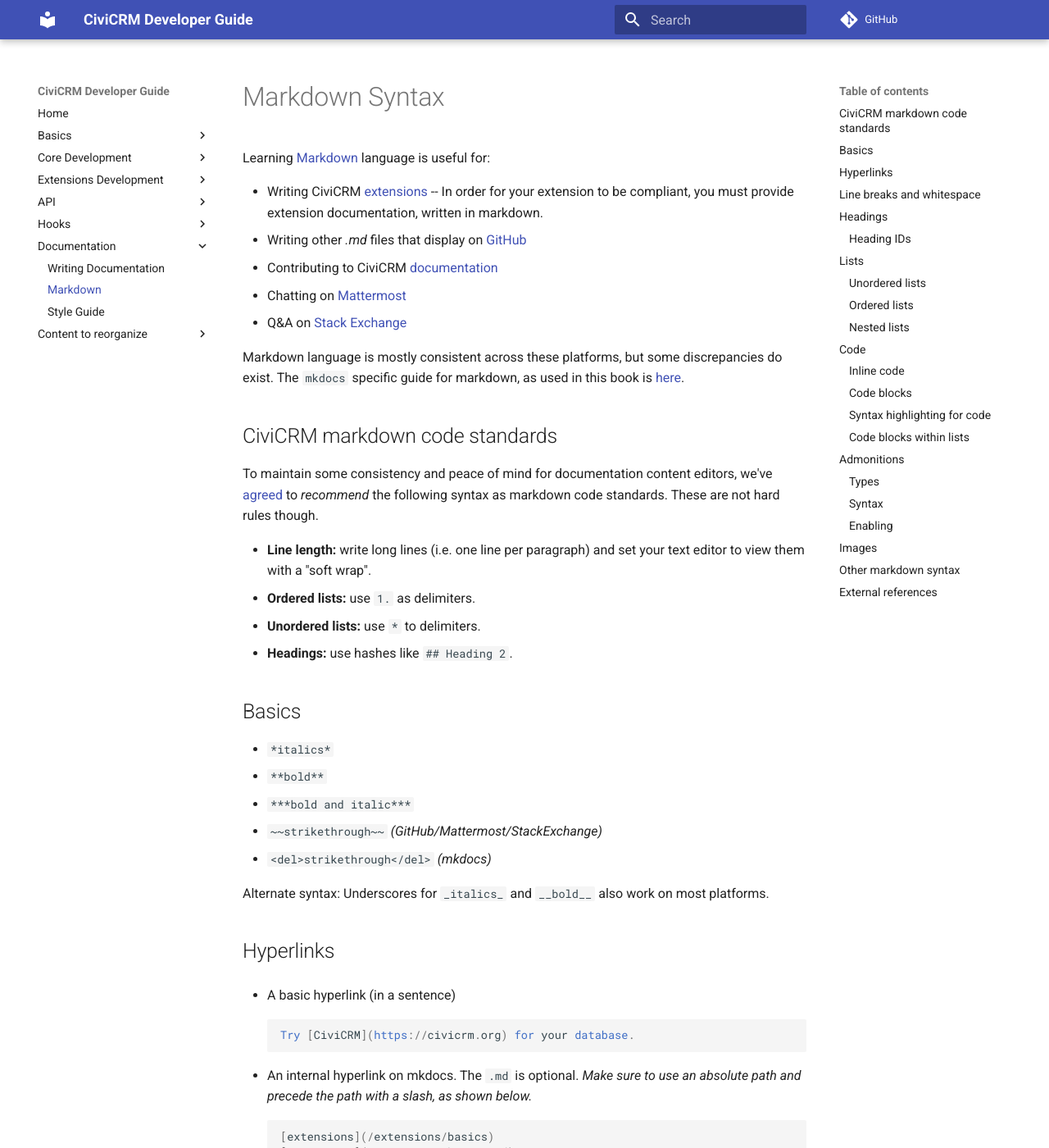
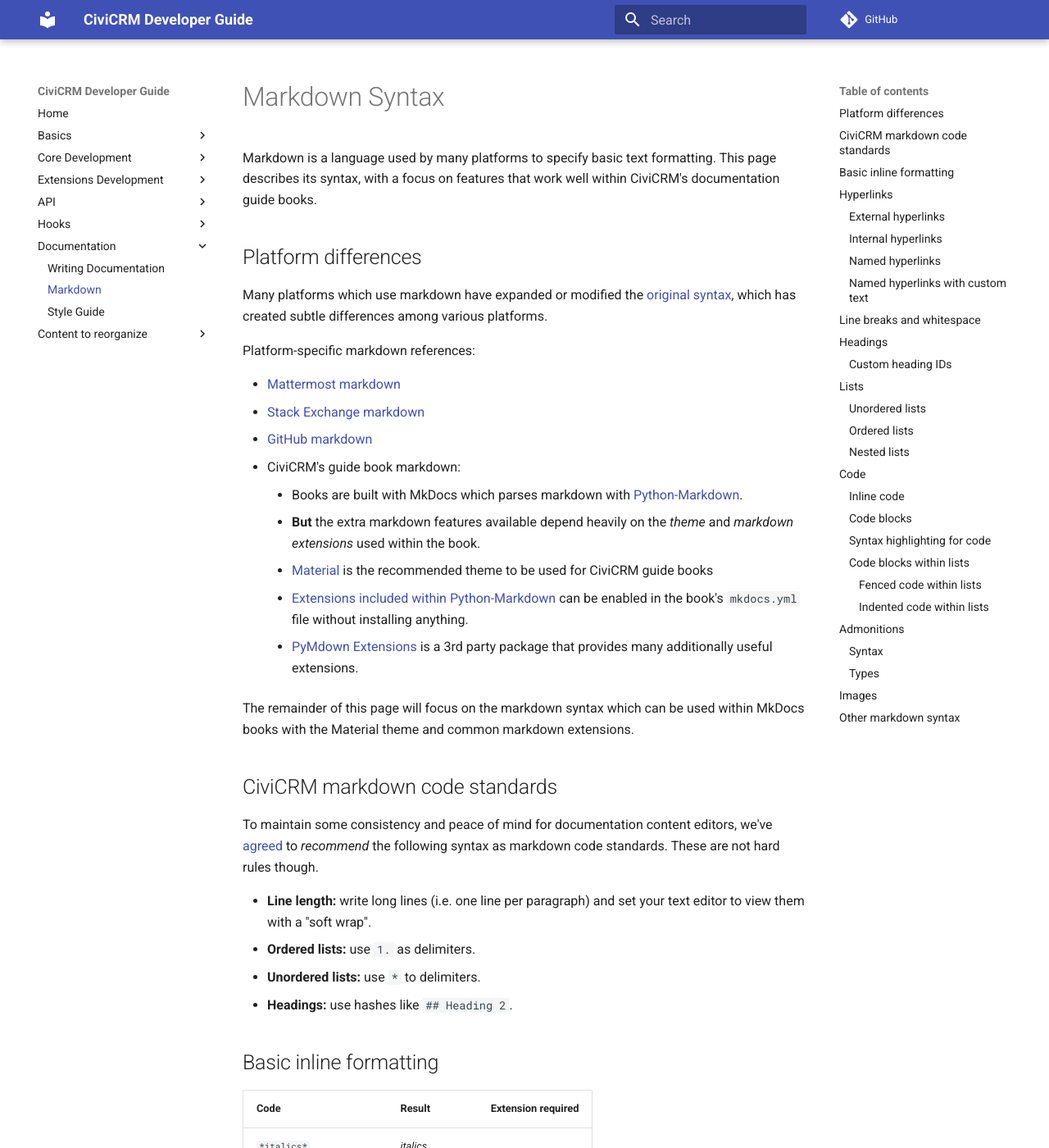
Before and after one commit to civicrm/civicrm-dev-docs, an MkDocs documentation site: the page built from docs/markdownrules.md, in a window 1280 px wide and 1400 px high. Shown: the whole window at 82% size. Built offline with MkDocs 1.6.1 and Material for MkDocs 9.7.7, drawn with Linux system fonts in a browser that asks for light colours; comment, search, counter and statistics services are not loaded; old or Windows-style settings are respelled for this version of MkDocs; some of the changed text lies outside the part shown.

Commit message:
meta docs - improvements after the switch to Material Closes #90

`````diff
--- a/docs/markdownrules.md
+++ b/docs/markdownrules.md
@@ -1,21 +1,25 @@
 # Markdown Syntax
 
-Learning [Markdown](https://en.wikipedia.org/wiki/Markdown)
-language is useful for:
+Markdown is a language used by many platforms to specify basic text formatting. This page describes its syntax, with a focus on features that work well within CiviCRM's documentation guide books.
 
-*   Writing CiviCRM [extensions](extend) -- In order for your extension to be
-    compliant, you must provide extension documentation, written in markdown.
-*   Writing other *.md* files that display on [GitHub]
-*   Contributing to CiviCRM [documentation](documentation)
-*   Chatting on [Mattermost](http://chat.civicrm.org)
-*   Q&A on [Stack Exchange](http://civicrm.stackexchange.com)
 
-[GitHub]: https://github.com
+## Platform differences
 
-Markdown language is mostly consistent across these platforms, but some
-discrepancies do exist. The `mkdocs` specific guide for markdown, as used in
-this book is
-[here](http://www.mkdocs.org/user-guide/writing-your-docs).
+Many platforms which use markdown have expanded or modified the [original syntax](https://daringfireball.net/projects/markdown/syntax), which has created subtle differences among various platforms.
+
+Platform-specific markdown references:
+
+* [Mattermost markdown](https://docs.mattermost.com/help/messaging/formatting-text.html)
+* [Stack Exchange markdown](http://stackoverflow.com/editing-help)
+* [GitHub markdown](https://help.github.com/categories/writing-on-github/)
+* CiviCRM's guide book markdown:
+    * Books are built with MkDocs which parses markdown with [Python-Markdown](https://pythonhosted.org/Markdown/).
+    * **But** the extra markdown features available depend heavily on the *theme* and *markdown extensions* used within the book.
+    * [Material](http://squidfunk.github.io/mkdocs-material/) is the recommended theme to be used for CiviCRM guide books
+    * [Extensions included within Python-Markdown](https://pythonhosted.org/Markdown/extensions/) can be enabled in the book's `mkdocs.yml` file without installing anything.
+    * [PyMdown Extensions](http://facelessuser.github.io/pymdown-extensions/) is a 3rd party package that provides many additionally useful extensions.
+
+The remainder of this page will focus on the markdown syntax which can be used within MkDocs books with the Material theme and common markdown extensions.
 
 
 ## CiviCRM markdown code standards {:#standards}
@@ -28,13 +32,16 @@
 * **Headings:** use hashes like `## Heading 2`.
 
 
-## Basics
+## Basic inline formatting
 
-*   `*italics*`
-*   `**bold**`
-*   `***bold and italic***`
-*   `~~strikethrough~~` *(GitHub/Mattermost/StackExchange)*
-*   `<del>strikethrough</del>` *(mkdocs)*
+| Code | Result | Extension required |
+| :-- | :-- | :-- |
+| `*italics*` | *italics* |  |
+| `**bold**` | **bold** |  |
+| `***bold and italic***` | ***bold and italic*** |  |
+| `` `monospace` `` | `monospace` |  |
+| `~~strikethrough~~` | ~~strikethrough~~ | [Tilde](http://facelessuser.github.io/pymdown-extensions/extensions/tilde/) |
+| `==highlight==` | ==highlight== | [Mark](http://facelessuser.github.io/pymdown-extensions/extensions/mark/) |
 
 Alternate syntax: Underscores for `_italics_` and `__bold__` also work on most
 platforms.
@@ -42,34 +49,51 @@
 
 ## Hyperlinks
 
-*   A basic hyperlink (in a sentence)
+### External hyperlinks
 
-        Try [CiviCRM](https://civicrm.org) for your database.
+A basic external hyperlink in a sentence:
 
-*   An internal hyperlink on mkdocs. The `.md` is optional.
-    *Make sure to use an absolute path and precede the path with a slash,
-    as shown below.*
+```
+Try [CiviCRM](https://civicrm.org) for your database.
+```
 
-        [extensions](/extensions/basics)
-        [extensions](/extensions/basics.md)
+### Internal hyperlinks
 
-*   With long URLs, the following syntax is better.
+An internal hyperlink on mkdocs. Both of the following syntaxes work because the `.md` is optional. *Make sure to use an absolute path and precede the path with a slash, as shown below.*
 
-        See [this issue][CRM-19799] for more details.
+```
+[extensions](/extensions/basics)
+[extensions](/extensions/basics.md)
+```
 
-        [CRM-19799]: https://issues.civicrm.org/jira/browse/CRM-19799
+### Named hyperlinks
 
-    -   The second line can be placed anywhere in the file.
-    -   Optionally, if the link ID ("CRM-19799" in this case) is omitted, you
-        can use the link text ("this issue") to reference the link in the
-        second line.
+If you're using a one link in many place throughout a page, you can define the URL in one place as follows
+
+```
+See [CRM-1234] for more details.
+
+My favorite issue is [CRM-1234].
+
+[CRM-1234]: https://issues.civicrm.org/jira/browse/CRM-1234
+```
+
+(The third line can be placed anywhere in the file.)
+
+### Named hyperlinks with custom text
+
+```
+After learning [how to foo a bar][foobar], then you can party!
+
+[foobar]: https://example.com/foobar
+```
 
 
 ## Line breaks and whitespace
 
 **Single line breaks** in markdown code are eliminated in display:
 
-```md
+```
 This text will all show up
 on the
 same
@@ -82,7 +106,7 @@
 
 **Double line breaks** create separate paragraphs:
 
-```md
+```
 This is
 one paragraph.
 
@@ -108,7 +132,7 @@
 An alternate syntax called "setext style headers" works for h1 and h2 as
 follows (but please avoid creating new content with this syntax).
 
-```md
+```
 Heading 1
 =========
 
@@ -116,77 +140,66 @@
 ---------
 ```
 
-### Heading IDs
+### Custom heading IDs
 
-Heading IDs allow you to link to specific sections in a page by appending
-the heading ID to the page URL. Most markdown platforms (e.g. MkDocs, GitHub)
-automatically set a heading ID for every heading and do so using the text of
-the heading itself. Sticking with the default is great is most cases, however
-sometimes you want to override it. Some markdown platforms (e.g. MkDocs)
-allow you to set *custom* heading IDs to override the automatically chosen
-value.
+!!! tip "Extension required"
+    To use custom heading IDs in MkDocs, insert the following code in `mkdocs.yml` to enable the [Attribute Lists](https://pythonhosted.org/Markdown/extensions/attr_list.html) extension:
+
+    ```yml
+    markdown_extensions:
+      - markdown.extensions.attr_list
+    ```
+
+Custom heading IDs allow you to link to specific sections in a page by appending the heading ID to the page URL. Most markdown platforms (e.g. MkDocs, GitHub) automatically set a heading ID for every heading and do so using the text of the heading itself. Sticking with the default is great is most cases, however sometimes you want to override it.
 
 Setting a custom ID:
 
-```md
+```
 ## How to foo a bar {:#foo}
 ```
 
 This is helpful when you think that readers are likely to frequently link
 to this section in the future.
 
-* Custom heading IDs will remain the same (thus preserving incoming links) even
-after the text of the heading is edited.
+* Custom heading IDs will remain the same (thus preserving incoming links) even after the text of the heading is edited.
 * Custom heading IDs create shorter URLs.
 
-Custom heading IDs only work in MkDocs when the following code is used to enable
-the [Attribute Lists](https://pythonhosted.org/Markdown/extensions/attr_list.html)
-extension:
-
-```yml
-markdown_extensions:
-  - markdown.extensions.attr_list
-```
 
 ## Lists
 
 ### Unordered lists
 
-```md
-*   My first item is here.
-*   My second item is here and a
-    bit longer than the first.
-*   Then, a third.
+```
+* My first item is here.
+* My second item is here and a
+  bit longer than the first.
+* Then, a third.
 ```
 
 Alternate syntax:
 
-*   Unordered lists also recognize `-` and `+` as item delimiters.
-*   Markdown is somewhat flexible with the quantity and position of spaces when
-    making lists, but using 3 spaces after the dash means that sub-lists look
-    nicer in code.
+* Unordered lists also recognize `-` and `+` as item delimiters.
+* Markdown is somewhat flexible with the quantity and position of spaces when making lists.
 
 
 ### Ordered lists
 
-```md
-1.  Item
-1.  Item
-1.  Item
+```
+1. Item
+1. Item
+1. Item
 ```
 
 Alternate syntax:
 
-*   Ordered lists items are automatically re-numbered sequentially upon display
-    which means all items can begin with `1`, or they can be ordered
-    sequentially in code.
+* Ordered lists items are automatically re-numbered sequentially upon display which means all items can begin with `1`, or they can be ordered sequentially in code.
 
 
 ### Nested lists
 
-List items must be indented 4 spaces:
+List sub-items must be indented 4 spaces:
 
-```md
+```
 1.  Item
     1.  Item
     1.  Item
@@ -204,14 +217,14 @@
 
 Use backticks to create inline monospace text:
 
-```md
+```
 Some `monospace text` amid a paragraph.
 ```
 
 And if you need to put a backtick inside your monospace text, begin and end
 with two backticks:
 
-```md
+```
 Some ``monospace text with `backticks` inside``, and all amid a paragraph.
 ```
 
@@ -220,15 +233,14 @@
 
 A block of **"fenced code"** with three or more backticks on their own line.
 
-````md
+````
 ```
 CODE
 BLOCK
 ```
 ````
 
-*Fenced code can use more backticks when necessary to represent code with
-3 backticks (which is what you'd see in the source for this page).*
+*Fenced code can use more thank three backticks when necessary to represent code that contains 3 backticks (which is what you'd see in the source for this page).*
 
 Alternate syntax: For fenced code, the tilde `~` character also works
 in place of the backtick character but should be avoided for consistency.
@@ -236,7 +248,7 @@
 
 A block of **"indented code"** with four spaces at the start of each line:
 
-```md
+```
     CODE
     BLOCK
 ```
@@ -244,46 +256,58 @@
 
 ### Syntax highlighting for code
 
-*   For code blocks, most platforms (e.g. mkdocs, GitHub) will guess guess the
-    language of the code and automatically apply syntax highlighting to the
-    display.
-*   To force a particular type of syntax highlighting, use fenced code with a
-    keyword (like `javascript` in this case) as follows:
+*   For code blocks, some platforms (e.g. GitHub) will guess guess the language of the code and automatically apply syntax highlighting to the display.
+*   To force a particular type of syntax highlighting, use fenced code with a keyword (like `javascript` in this case) as follows:
 
-        ```javascript
-        var cj = CRM.$ = jQuery;
-        ```
+    ````
+    ```javascript
+    var cj = CRM.$ = jQuery;
+    ```
+    ````
 
-*   Available language keywords for forced syntax highlighting differ slightly
-    by markdown platform, but here are some common ones:
-    `as`, `atom`, `bas`, `bash`, `boot`, `c`, `c++`, `cake`, `cc`, `cjsx`,
-    `cl2`, `clj`, `cljc`, `cljs`, `cljsc`, `cljs.hl`, `cljx`, `clojure`,
-    `coffee`, `_coffee`, `coffeescript`, `cpp`, `cs`, `csharp`, `cson`, `css`,
-    `d`, `dart`, `delphi`, `dfm`, `di`, `diff`, `django`, `docker`,
-    `dockerfile`, `dpr`, `erl`, `erlang`, `f90`, `f95`, `freepascal`, `fs`,
-    `fsharp`, `gcode`, `gemspec`, `go`, `groovy`, `gyp`, `h`, `h++`,
-    `handlebars`, `haskell`, `haxe`, `hbs`, `hic`, `hpp`, `hs`, `html`,
-    `html.handlebars`, `html.hbs`, `hx`, `iced`, `irb`, `java`, `javascript`,
-    `jinja`, `jl`, `js`, `json`, `jsp`, `jsx`, `julia`, `kotlin`, `kt`, `ktm`,
-    `kts`, `lazarus`, `less`, `lfm`, `lisp`, `lpr`, `lua`, `m`, `mak`,
-    `makefile`, `markdown`, `matlab`, `md`, `mk`, `mkd`, `mkdown`, `ml`, `mm`,
-    `nc`, `objc`, `obj-c`, `objectivec`, `ocaml`, `osascript`, `pas`, `pascal`,
-    `perl`, `php`, `pl`, `plist`, `podspec`, `powershell`, `pp`, `ps`, `ps1`,
-    `puppet`, `py`, `python`, `r`, `rb`, `rs`, `rss`, `ruby`, `rust`, `scala`,
-    `scheme`, `scm`, `scpt`, `scss`, `sh`, `sld`, `smalltalk`, `sql`, `st`,
-    `swift`, `tex`, `thor`, `v`, `vb`, `vbnet`, `vbs`, `vbscript`, `veo`,
-    `xhtml`, `xml`, `xsl`, `yaml`, `zsh`
+*   Available language keywords:
+    *   Differ slightly by markdown platform
+    *   Common language keywords that work on most platforms: `bash`, `css`, `docker`, `html`, `javascript`, `js`, `json`, `markdown`, `md`, `perl`, `php`, `python`, `ruby`, `scss`, `sh`, `smarty`, `sql`, `xhtml`, `xml`, `yaml`
+    *   The Material theme for MkDocs will use the Pygments python library when possible, and in this case provide syntax highlighting for [over 300 languages](http://pygments.org/docs/lexers).
+
 *   Syntax highlighting cannot be forced for indented code.
-*   Syntax highlighting is not available for inline code.
+*   Syntax highlighting for inline code is possible with [InlineHilite](http://facelessuser.github.io/pymdown-extensions/extensions/inlinehilite/) but not recommended.
 *   [Stack Exchange syntax highlighting][stack exchange syntax highlighting] is
     done differently.
 
 [stack exchange syntax highlighting]: http://stackoverflow.com/editing-help#syntax-highlighting
 
+
+
 ### Code blocks within lists
 
-You can use **indented code within lists** by keeping a blank line
-above/below and indenting *4 spaces more than your list content*, like this:
+#### Fenced code within lists
+
+!!! tip "Extension required"
+    To use fenced code within lists in MkDocs, install [PyMdown Extensions](http://facelessuser.github.io/pymdown-extensions) and then insert the following code in `mkdocs.yml` to enable the [Superfences](http://facelessuser.github.io/pymdown-extensions/extensions/superfences/) extension:
+
+    ```yml
+    markdown_extensions:
+      - pymdownx.superfences
+    ```
+
+Then insert fenced code into a list as follows:
+
+````md
+*   First item
+*   Look at this code:
+
+    ```md
+    code
+    block
+    ```
+
+*   More list items
+````
+
+#### Indented code within lists
+
+You can use indented code within lists without needing any markdown extensions. Keep a blank line above and below the code and indent the code *4 spaces more than your list content*, like this:
 
 ```md
 *   First item
@@ -305,42 +329,17 @@
 *   Fun, right?
 ```
 
-**Fenced code within lists** is shown below. It works on GitHub but **not
-mkdocs**:
 
-````md
-*   First item
-*   Look at this code:
-
-    ```md
-    code
-    block
-    ```
-
-*   More list items
-````
 
 ## Admonitions
 
-### Types
+!!! tip "Extension required"
+    To use admonitions in MkDocs, insert the following code in `mkdocs.yml` to enable the [Admonitions](https://pythonhosted.org/Markdown/extensions/admonition.html) extension:
 
-!!! note
-    I am a "note" admonition.
-
-!!! tip
-    I am a "tip" admonition.
-
-!!! warning
-    I am a "warning" admonition.
-
-!!! danger
-    I am a "danger" admonition.
-
-Other types
-
-*   "hint", "important" (visually identical to "tip")
-*   "attention", "caution" (visually identical to "warning")
-*   "error" (visually identical to "danger")
+    ```yml
+    markdown_extensions:
+      - markdown.extensions.admonition
+    ```
 
 ### Syntax
 
@@ -348,7 +347,7 @@
 
 ```md
 !!! note
-    This feature is only available as of CiviCRM 4.5.
+    Here is a note for you.
 ```
 
 Add a custom title (make sure to quote the title):
@@ -358,31 +357,52 @@
     Stand back. I'm about to try science!
 ```
 
-### Enabling
+(You can also add an admonition *without* a title by passing an empty string `""` in place of the title.)
 
-Admonitions only work in MkDocs when the following code is used to enable
-the [Admonition extension](https://pythonhosted.org/Markdown/extensions/admonition.html):
+### Types
 
-```yml
-markdown_extensions:
-  - markdown.extensions.admonition
-```
+The types of admonitions available for use in MkDocs depend on the theme being used. The Material theme [supports](http://squidfunk.github.io/mkdocs-material/extensions/admonition/#types) the following types:
+
+!!! note
+    I am a "note" admonition and look the same as "seealso".
+
+!!! tip
+    I am a "tip" admonition and look the same as "hint" and "important".
+
+!!! warning
+    I am a "warning" admonition and look the same as "attention" and "caution".
+
+!!! danger
+    I am a "danger" admonition and look the same as "error".
+
+!!! summary
+    I am a "summary" admonition and look the same as "tldr".
+
+!!! success
+    I am a "success" admonition and look the same as "check" and "done".
+
+!!! failure
+    I am a "failure" admonition and look the same as "fail" and "missing".
+
+!!! bug
+    I am a "bug" admonition.
+
 
 ## Images
 
 Images function mostly the same as hyperlinks, but preceded by an exclamation
 point and with alt text in place of the link text.
 
-```md
-![Alt text](image.png)
+```
+![Alt text](/directory/image.png)
 ```
 
 or
 
-```md
+```
 ![Alt text][id]
 
-[id]: image.png
+[id]: /directory/image.png
 ```
 
 
@@ -393,16 +413,8 @@
 *   Blockquotes
 
         > This text is a blockquote, typically used
-        > to represent prose written by a person. It
-        > will be displayed slightly indented.
+          to represent prose written by a person. It
+          will be displayed slightly indented.
 
 [Emojis]: http://www.webpagefx.com/tools/emoji-cheat-sheet/
 [Tables]: https://help.github.com/articles/organizing-information-with-tables
-
-## External references
-
-*   [Mattermost markdown](https://docs.mattermost.com/help/messaging/formatting-text.html)
-*   [Stack Exchange markdown](http://stackoverflow.com/editing-help)
-*   [GitHub markdown](https://help.github.com/categories/writing-on-github/)
-*   [Official markdown reference](https://daringfireball.net/projects/markdown/syntax)
-    (though somewhat difficult to read)
--- a/mkdocs.yml
+++ b/mkdocs.yml
@@ -13,6 +13,7 @@
   - pymdownx.inlinehilite
   - pymdownx.tilde
   - pymdownx.betterem
+  - pymdownx.mark
 pages:
 - Home: index.md
 - Basics:
`````
Also changed, not shown: docs/documentation.md (+19 -13 lines).
